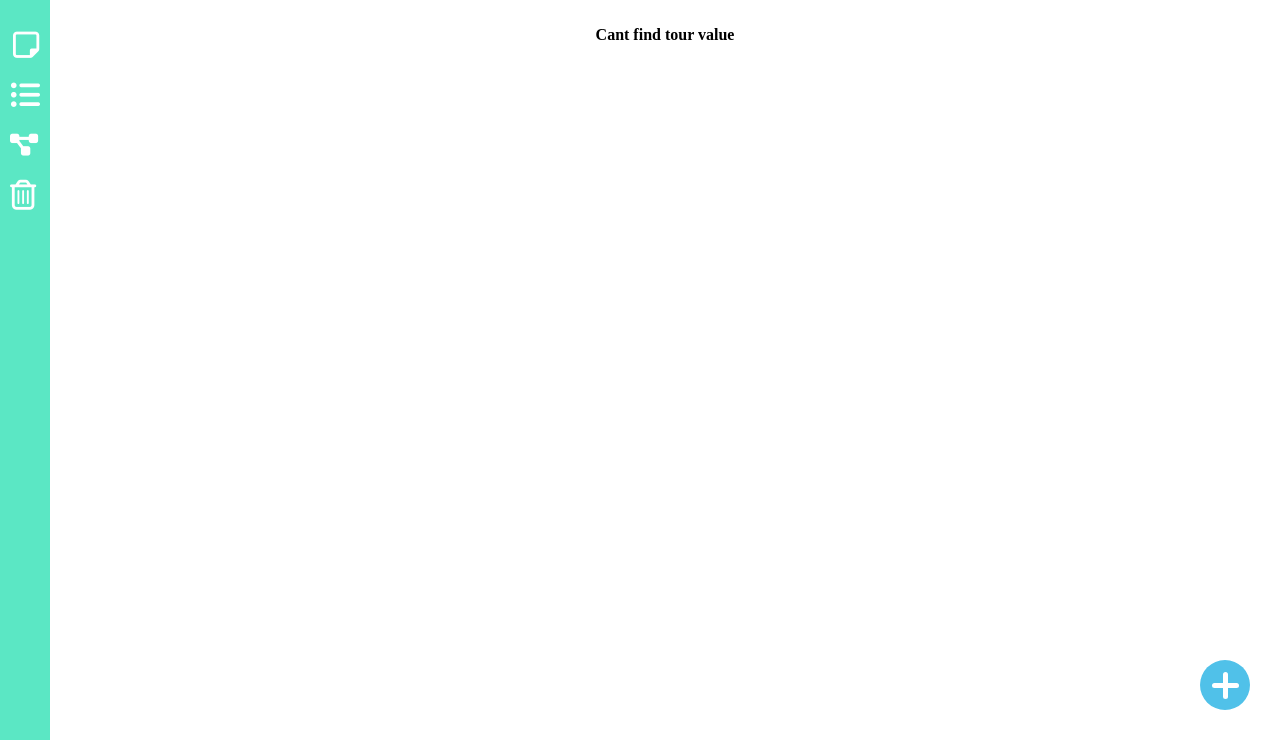
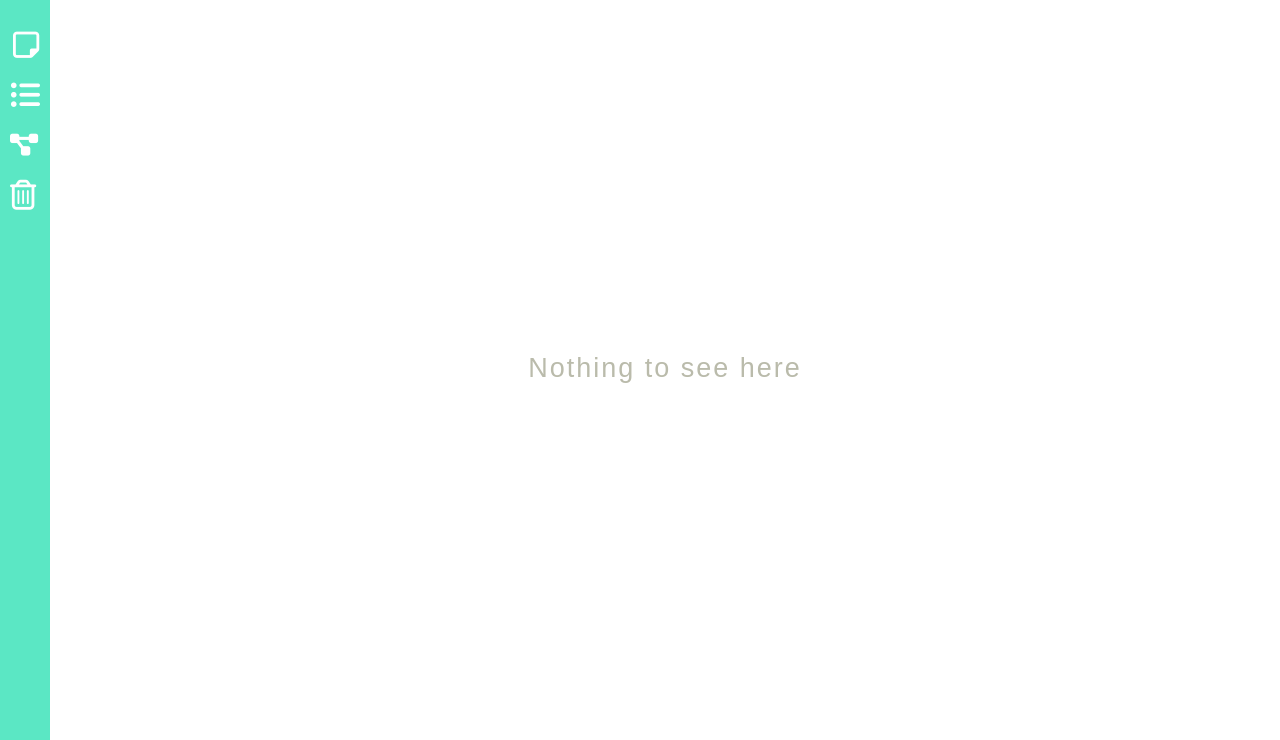
Before and after one commit to PashaKopka/remind, a Django app: template templates/user_page/search.html in a window 1280 px wide. Shown: the part 60-800 px from the top of the page. Run offline with Django 3.2, Linux system fonts and the light colour scheme; the template is opened without the code that fills it, so the values that code supplies are empty; some libraries are stand-ins or nearby versions.

Commit message:
some changes

```diff
--- a/static/css/user_page.css
+++ b/static/css/user_page.css
@@ -425,3 +425,21 @@ section{
 	font-weight: 500;
 	width: 100%;
 }
+.trouble_messege{
+	grid-row: 1 / 7;
+	align-content: center;
+	margin: auto;
+	font-size: 27px;
+	font-family: 'Work Sans', sans-serif;
+	font-weight: 500;
+	color: #babbab;
+	letter-spacing: 2px;
+}
+.add_note_a{
+    cursor: pointer;
+    color: #40ACD5;
+    transition: .1s;
+}
+.add_note_a:hover{
+    border-bottom: 2px #40ACD5 solid;
+}
--- a/templates/user_page/search.html
+++ b/templates/user_page/search.html
@@ -13,10 +13,6 @@
         <form id="add_form" action="{% url 'add_note' request.user.get_username %}" method='post'>
             {% csrf_token %}
         </form>
-    </div>
-
-    <div class="add_note_button">
-        <span></span>
     </div>
 
     {% include 'include/sitebar.html' %}
@@ -61,7 +57,7 @@
         </div>
 
         {% else %}
-            <h1>Cant find tour value</h1>
+            <h1 class="trouble_messege">Nothing to see here</h1>
         {% endif %}
 
     </section>
--- a/templates/user_page/user_page.html
+++ b/templates/user_page/user_page.html
@@ -22,6 +22,7 @@
     {% include 'include/sitebar.html' %}
 
     <section class="note_section">
+        {% if note_list %}
         <div class="note_grid">
             {% for note in note_list %}
             <div class="note" value="{{ note.id }}">
@@ -35,6 +36,9 @@
             </div>
             {% endfor %}
         </div>
+        {% else %}
+        <h1 class="trouble_messege">it's too empty here. <span class="add_note_a">let's fix it</span></h1>
+        {% endif %}
     </section>
 </div>
 
```
Also changed, not shown: static/js/user_page/note.js (+60 -0 lines), db.sqlite3.
